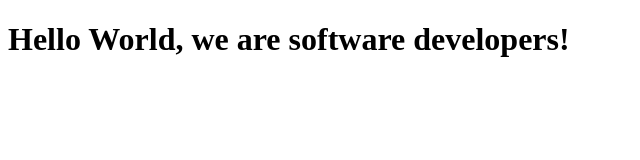
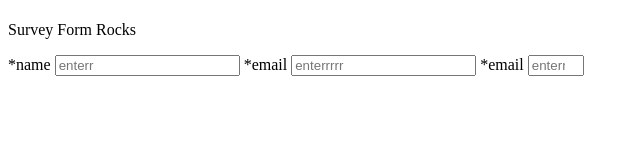
Before and after one commit to omar-labana/microverse-meeting-sourav, a plain HTML site: page index.html in a window 1280 px wide. Shown: the whole page, without its empty margins (0-640 px from the left). Drawn offline with Linux system fonts and the light colour scheme.

Commit message:
Survey form

```diff
--- a/index.html
+++ b/index.html
@@ -2,27 +2,48 @@
 <html lang="en">
   <head>
     <meta charset="UTF-8">
-    <title>Fork Me! FCC: Test Suite Template</title>
+    <title>survey form</title>
     <link rel="stylesheet" href="css/style.css">
   </head>
 
   <body>
     <script src="https://cdn.freecodecamp.org/testable-projects-fcc/v1/bundle.js"></script>
-    <h1>Hello World, we are software developers!</h1>
+    <!-- User Story #1: -->
+   <h1 id="title"></h1>
+   <!-- User Story #2: -->
+   <p id="description">Survey Form Rocks</p>
+    <!-- <form id="Survey">
+
+      <la
+
+    </form>
+ -->
+ <!-- User Story #3: -->
+ <form id="survey-form">
+  <!-- User Story #4: -->
+      <label for="name"   id="name-label"> *name</label>
+      <input id="name"   type="text" placeholder="enterr" required>
+  <!-- User Story #5: -->  <!-- User Story #6: -->
+      <label for="name"   id="email - label"> *email</label>
+      <input id="email"   type="email" placeholder="enterrrrr" required>
+       <!-- User Story #7: --> <!-- User Story #8: -->
+       <label for="number"   id="number - label"> *email</label>
+       <input id="number"   type="number" placeholder="enterrrrrrrrr" min=5 max=50 required>
 
 
-    <!--
 
-    Hello Camper!
 
-    For now, the test suite only works in Chrome!
-    Please read the README below in the JS Editor before beginning.
-    Feel free to delete this message once you have read it.
-    Good luck and Happy Coding!
 
-    - The freeCodeCamp Team
 
-    -->
+
+
+
+ </form>
+
+
+
+
+
     <script  src="js/index.js"></script>
   </body>
 </html>
```
